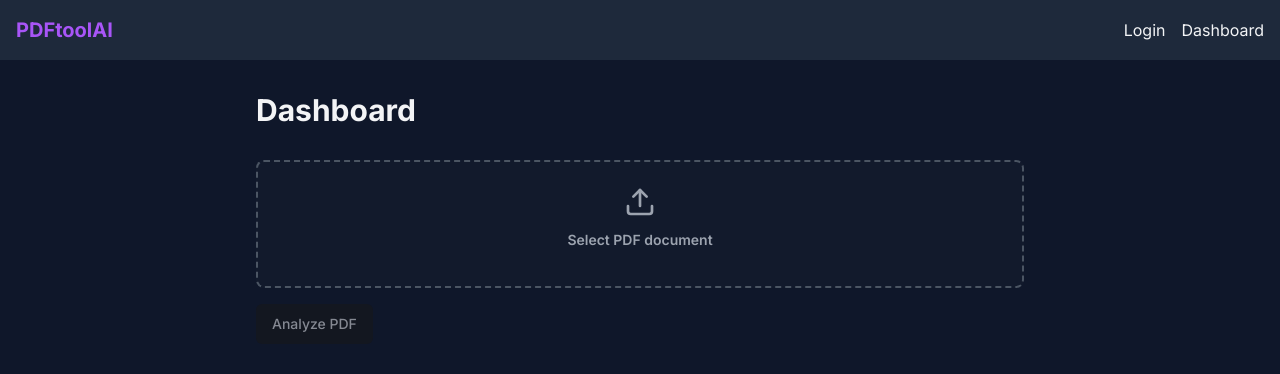
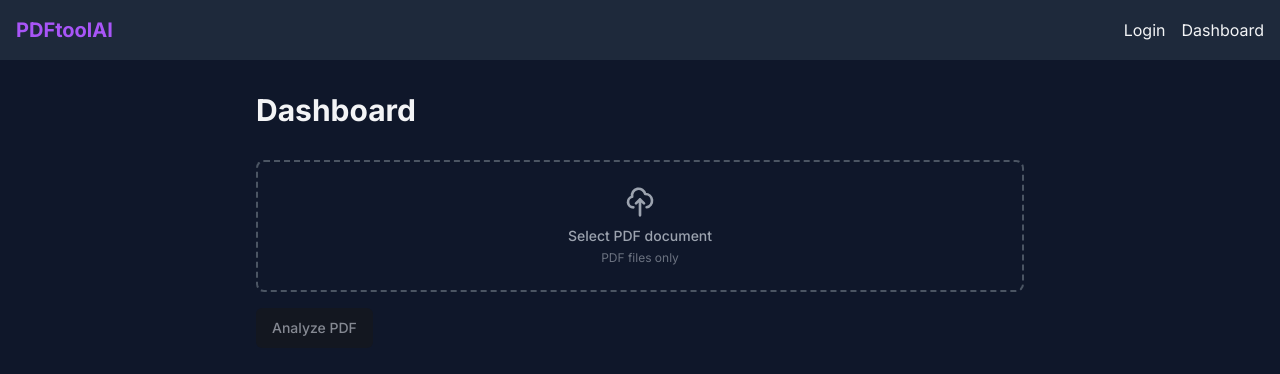
Before and after one commit to neilnicky/zap-pdf-ai, a Next.js app: page /dashboard in a window 1280 px wide. Shown: the top 374 px of the page. Built offline with nearby package versions, Linux system fonts and the light colour scheme.

Commit message:
feat: create upload component

```diff
--- a/src/components/ui/file-upload.tsx
+++ b/src/components/ui/file-upload.tsx
@@ -1,58 +1,57 @@
+
+import { forwardRef, type InputHTMLAttributes } from 'react'
 import { cn } from '@/lib/utils'
-import { Upload } from 'lucide-react'
-import React, { forwardRef } from 'react'
 
-interface FileUploadProps extends React.InputHTMLAttributes<HTMLInputElement> {
+interface FileUploadProps extends InputHTMLAttributes<HTMLInputElement> {
   label?: string
-  helperText?: string
-  accept?: string
-  className?: string
-  labelClassName?: string
-  containerClassName?: string
+  onFilesSelected?: (files: FileList) => void
 }
 
-export const FileUpload = forwardRef<HTMLInputElement, FileUploadProps>(
-  ({
-    label = 'Upload file',
-    helperText,
-    accept,
-    // className,
-    labelClassName,
-    containerClassName,
-    onChange,
-    disabled,
-    ...props
-  }, ref) => {
+const FileUpload = forwardRef<HTMLInputElement, FileUploadProps>(
+  ({ className, label = 'Upload file', accept, onChange, disabled, ...props }, ref) => {
     return (
-      <div className={cn("space-y-2", containerClassName)}>
-        <label
+      <label className="w-full cursor-pointer">
+        <div
           className={cn(
-            "flex flex-col items-center justify-center w-full h-32 border-2 border-dashed rounded-lg cursor-pointer",
-            "hover:bg-gray-700/10 bg-gray-800/20",
-            disabled ? "opacity-50 cursor-not-allowed" : "border-gray-600 hover:border-gray-500",
-            labelClassName
+            'flex flex-col items-center justify-center rounded-lg border-2 border-dashed border-gray-600 p-6 transition-all',
+            'hover:border-purple-500 hover:bg-gray-800/50',
+            disabled && 'cursor-not-allowed opacity-50',
+            className
           )}
         >
-          <div className="flex flex-col items-center justify-center pt-5 pb-6">
-            <Upload className="w-8 h-8 mb-3 text-gray-400" />
-            <p className="mb-2 text-sm text-gray-400">
-              <span className="font-semibold">{label}</span>
-            </p>
-            {helperText && <p className="text-xs text-gray-500">{helperText}</p>}
+          <svg
+            className="h-8 w-8 text-gray-400 mb-2"
+            fill="none"
+            stroke="currentColor"
+            viewBox="0 0 24 24"
+            xmlns="http://www.w3.org/2000/svg"
+          >
+            <path
+              strokeLinecap="round"
+              strokeLinejoin="round"
+              strokeWidth={2}
+              d="M7 16a4 4 0 01-.88-7.903A5 5 0 1115.9 6L16 6a5 5 0 011 9.9M15 13l-3-3m0 0l-3 3m3-3v12"
+            />
+          </svg>
+
+          <span className="text-gray-400 text-sm font-medium">{label}</span>
+          <span className="text-gray-500 text-xs mt-1">PDF files only</span>
         </div>
+
         <input
+          ref={ref}
           type="file"
-            className="hidden"
           accept={accept}
           onChange={onChange}
           disabled={disabled}
-            ref={ref}
+          className="hidden"
           {...props}
         />
       </label>
-      </div>
     )
   }
 )
 
 FileUpload.displayName = 'FileUpload'
+
+export { FileUpload }
```
Lines whose indentation alone changed are shown as unchanged.
